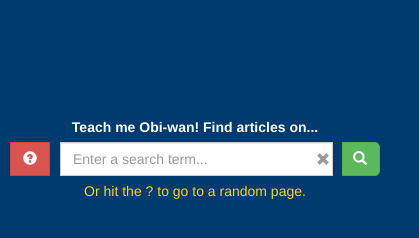
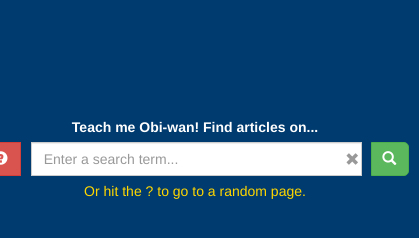
Before and after one commit to cazyw/wikipedia-viewer, a plain HTML site: page index.html in a window 390 px wide. Shown: the part 142-380 px from the top of the page, 419 px wide, since content can reach past the window. Drawn offline with nearby package versions, Linux system fonts and the light colour scheme.

Commit message:
update input width for mobile

```diff
--- a/css/wikipedia.css
+++ b/css/wikipedia.css
@@ -73,11 +73,12 @@ h1 small {
     color: #FFD700;
 }
 
-/*@media (max-width: 575px) {
-    .form-group {
-        width: 80%;
+@media (max-width: 575px) {
+    #search-input {
+    border-radius: 0px 0px 0px 0px;
+    width: 85vw;
     }
-}*/
+}
 
 .glyphicon-remove {
     color: #999999;
```
